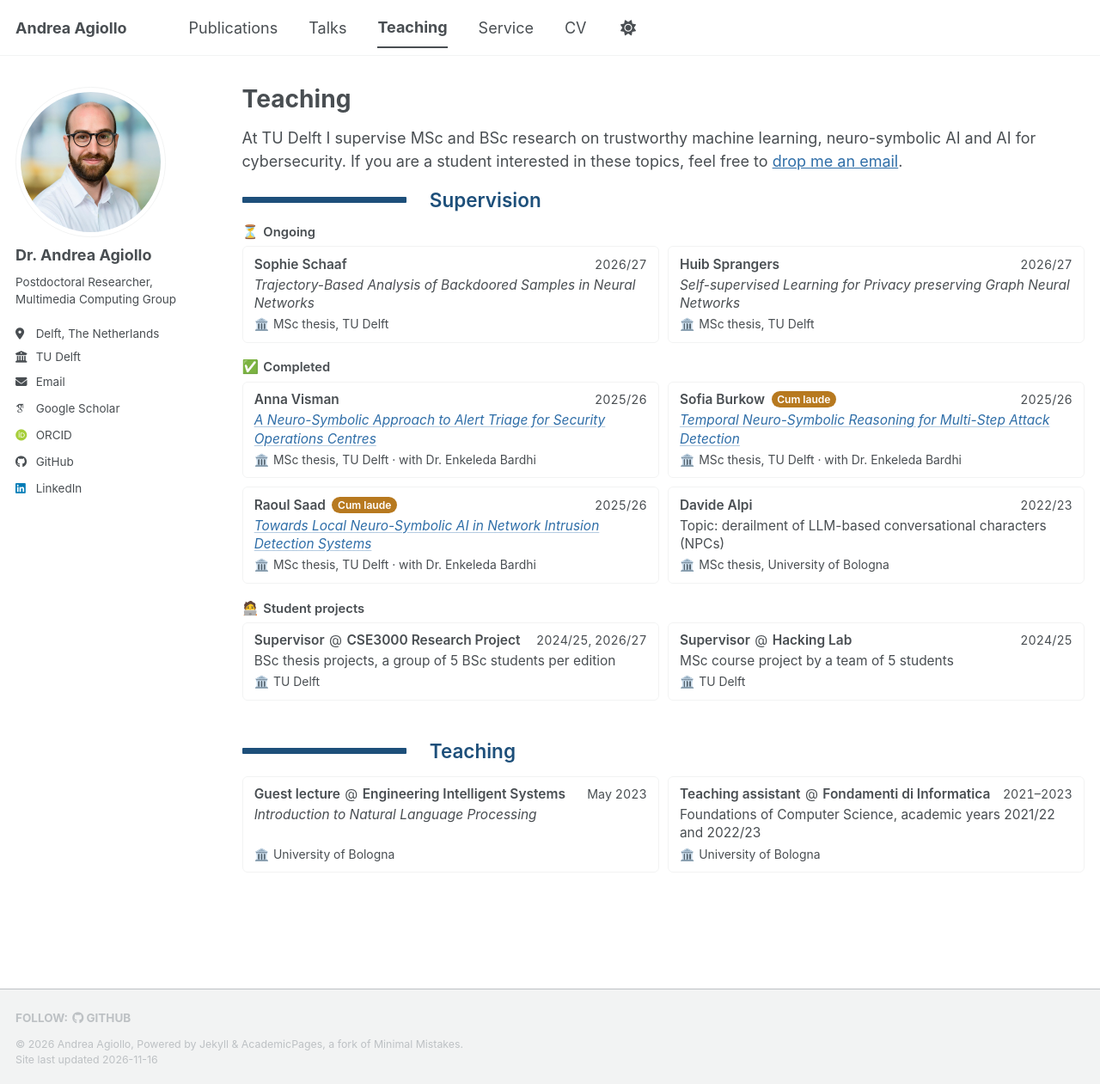
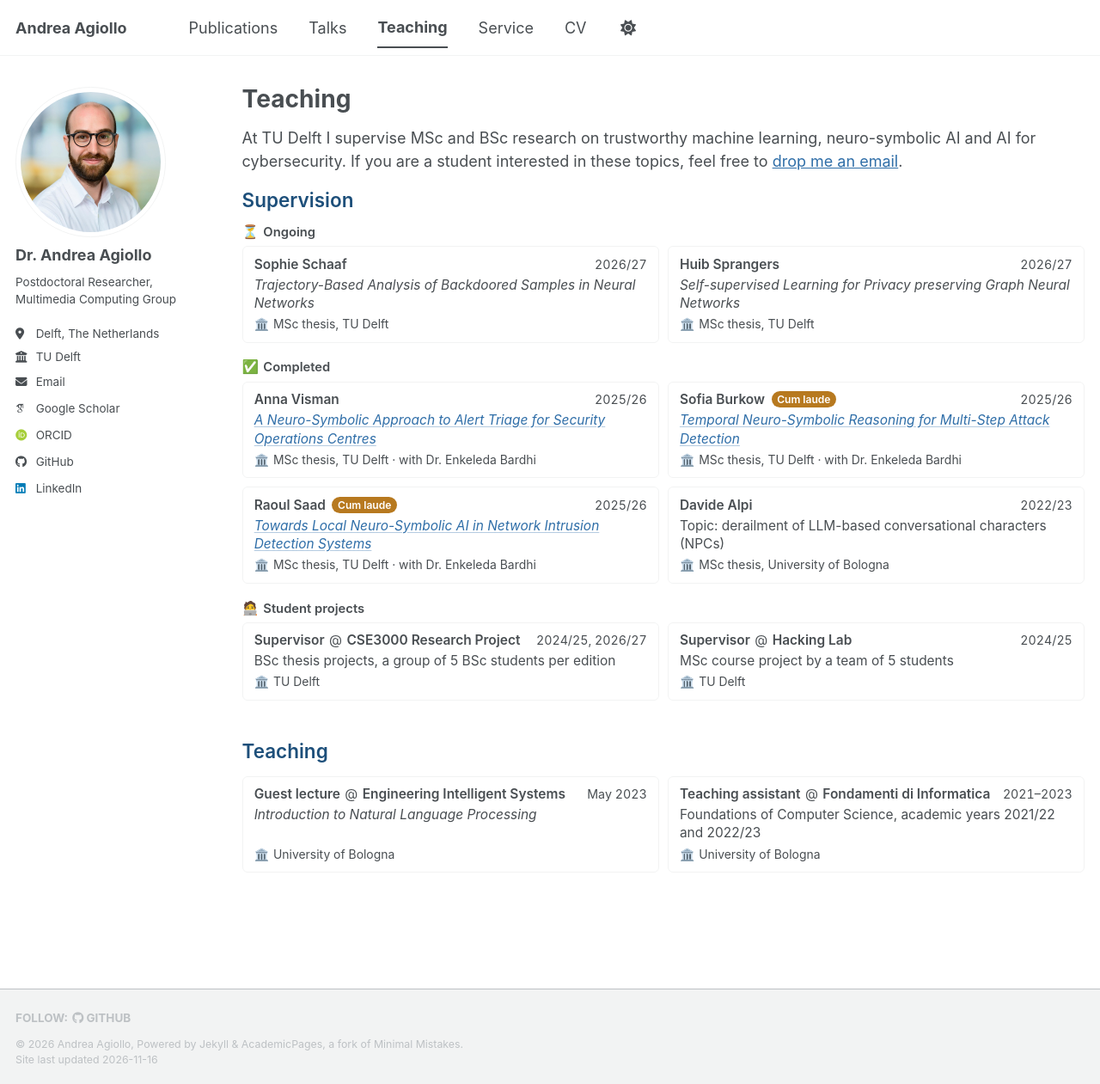
Before and after one commit to AndAgio/AndAgio.github.io, a Jekyll site: the page built from _pages/teaching.html, in a window 1280 px wide and 1261 px high. Shown: the whole window at 86% size. Built offline with Jekyll 4.4.1, drawn with Linux system fonts in a browser that asks for light colours; some web fonts are replaced; a script bundle is joined from its source files by our own code; library files that are not in the unit come from our copies.

Commit message:
style: section headings are the blue title only, at every width
The CV, Service and Teaching headings had a long bar before the title on
wide screens (hidden on narrow ones, as in the app's preview pane). Andrea
wants the look from the preview everywhere: title on the left, no bar.

Co-Authored-By: Claude Opus 5.5 <noreply@anthropic.com>

```diff
--- a/_sass/_custom.scss
+++ b/_sass/_custom.scss
@@ -1204,12 +1204,11 @@ a.svc-link:hover { text-decoration-color: currentColor; }
 
 .cvx { --cvx-left: 8.5em; }
 .cvx-section { margin: 0 0 1.7em; }
-/* section heading shared by the CV, Service and Teaching pages */
+/* section heading shared by the CV, Service and Teaching pages: the blue
+   title on the left, no bar, at every width (Andrea, 2026-11-16: the look
+   seen in the narrow preview). The bar span stays in the markup, hidden. */
 h2.cvx-h2 {
-  display: grid;
-  grid-template-columns: var(--cvx-left, 8.5em) minmax(0, 1fr);
-  column-gap: 1.2em;
-  align-items: center;
+  display: block;
   margin: 0 0 0.7em;
   padding: 0;
   font-size: 1.25em;
@@ -1217,11 +1216,7 @@ h2.cvx-h2 {
   color: var(--brand);
   border: none;
 }
-.cvx-bar {
-  height: 0.32em;
-  border-radius: 1px;
-  background: var(--brand);
-}
+.cvx-bar { display: none; }
 .cvx-entry {
   display: grid;
   grid-template-columns: var(--cvx-left) minmax(0, 1fr);
@@ -1265,8 +1260,6 @@ h2.cvx-h2 {
 }
 /* phones: one column, dates above each entry */
 @media (max-width: 640px) {
-  h2.cvx-h2 { grid-template-columns: 1fr; }
-  .cvx-bar { display: none; }
   .cvx-entry { grid-template-columns: minmax(0, 1fr); }
   .cvx-when { text-align: left; }
   .cvx-when--label { margin-bottom: 0.1em; }
```
